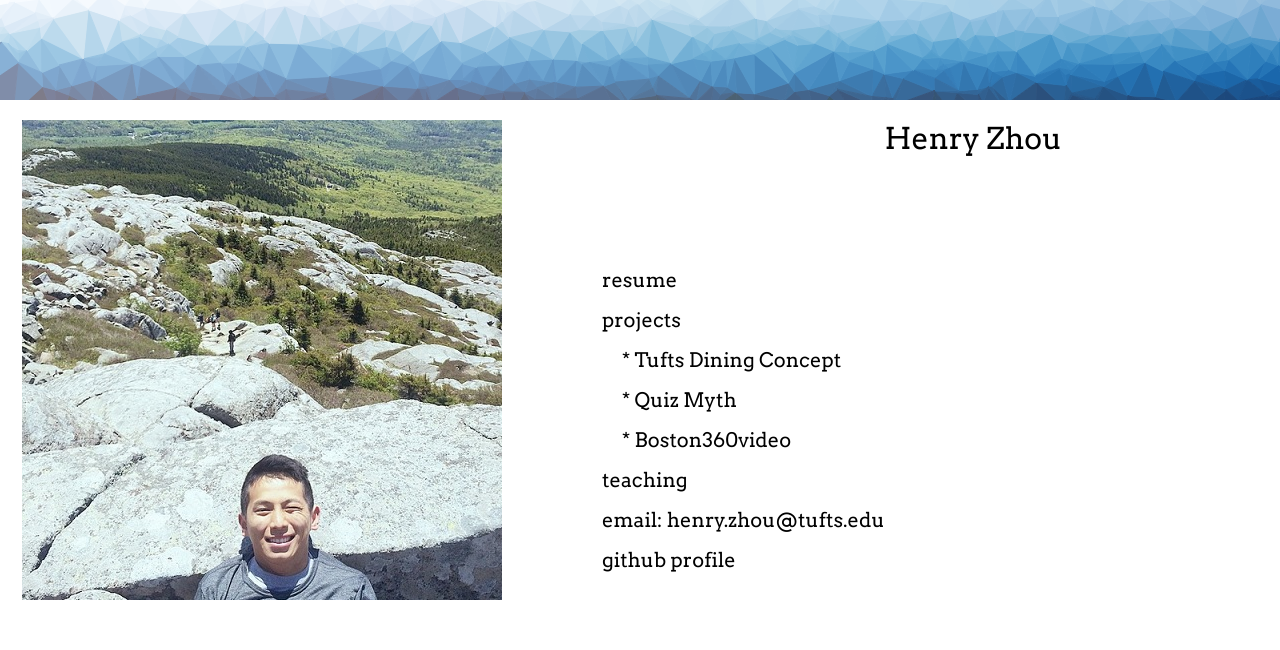
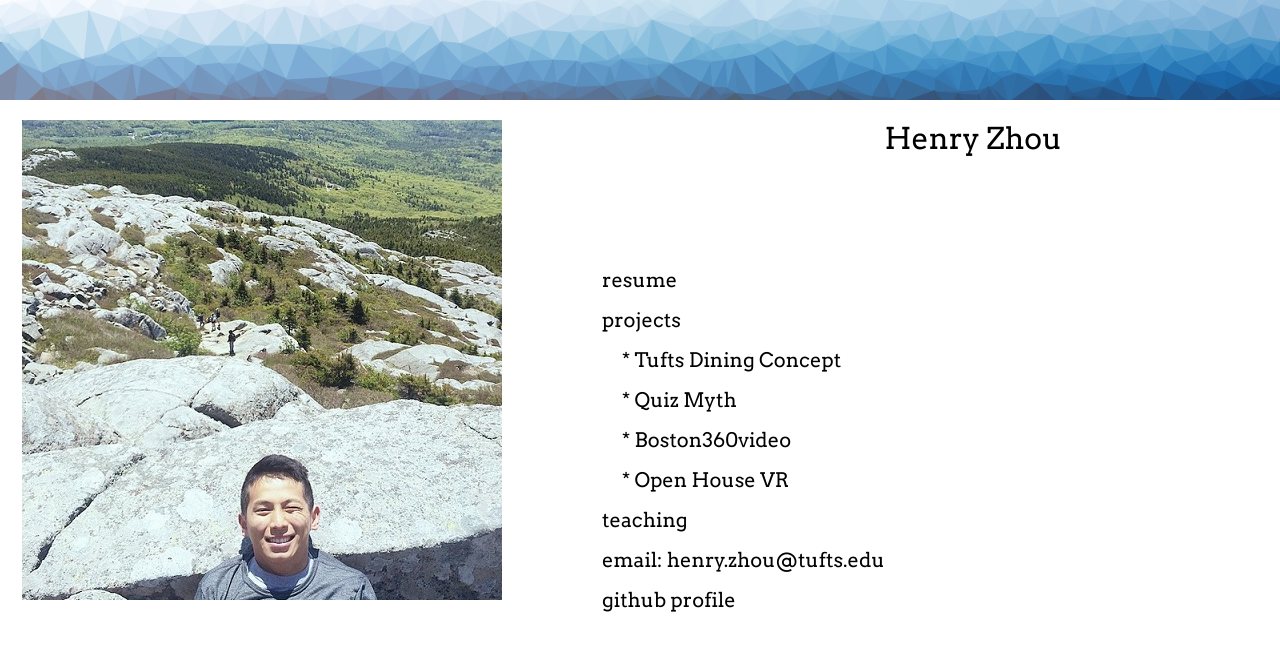
Before and after one commit to ehnree/ehnree.github.io, a plain HTML site: page index.html in a window 1280 px wide. Both pictures are taken after a click on the element "projects". Drawn offline with nearby package versions, Linux system fonts and the light colour scheme.

Commit message:
Open House VR

```diff
--- a/index.html
+++ b/index.html
@@ -59,6 +59,9 @@
 						</br>
 						</br>
 					<a href="http://boston360.video"> * Boston360video </a>
+						</br>
+						</br>
+					<a href="https://www.youtube.com/watch?v=21Mvo1Boz4o&feature=youtu.be"> * Open House VR </a>
 				</div>
 			<span>
 			<p class ="category_head"> teaching </p>
```
